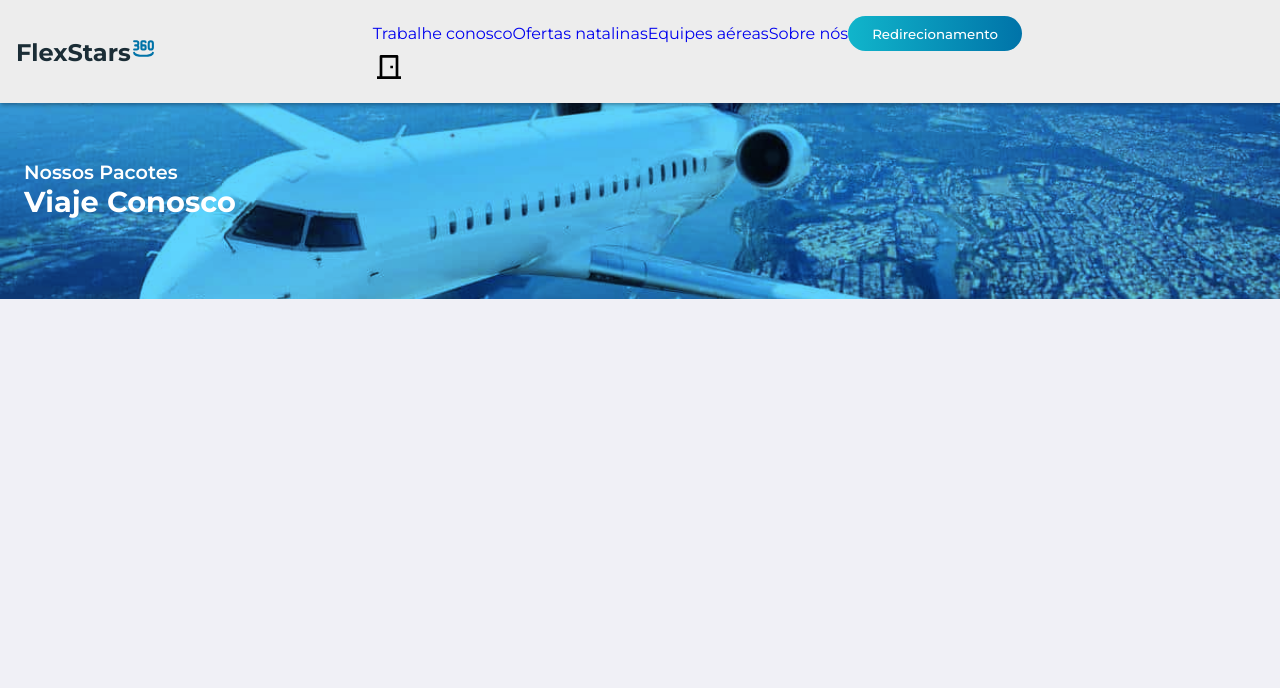
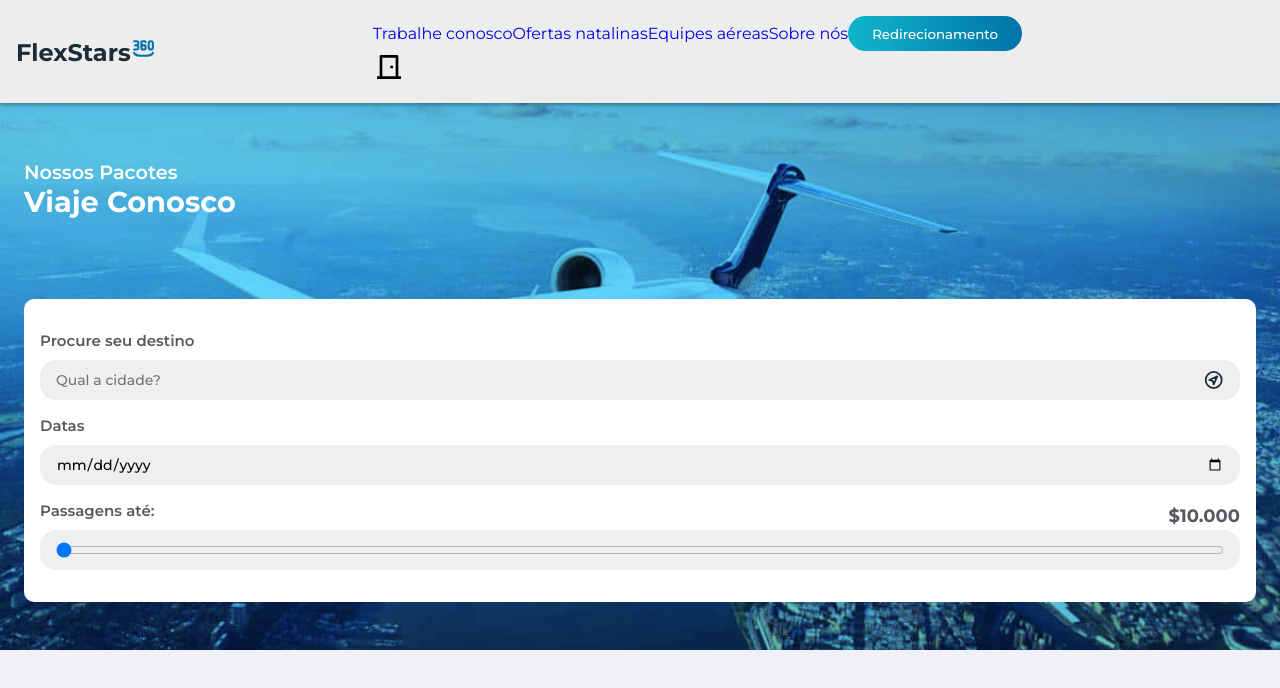
Before and after one commit to RafaelaLavor/Site-de-viagens-ReactJs, a React (Create React App) app: page / in a window 1280 px wide. Shown: the top 688 px of the page. Built offline with nearby package versions, Linux system fonts and the light colour scheme; some icons are missing.

Commit message:
corzinha rgb

```diff
--- a/src/Components/Home/Home.css
+++ b/src/Components/Home/Home.css
@@ -63,4 +63,51 @@
 .home .homeContent .textDiv .homeTitle {
   font-size: 1.8rem;
   position: relative;
+}
+.home .homeContent .cardDiv {
+  background: var(--whiteColor);
+  padding: 2rem 1rem;
+  position: relative;
+  border-radius: 10px;
+  gap: 1rem;
+}
+.home .homeContent .cardDiv label {
+  color: var(--textColor);
+  padding-bottom: 10px;
+  font-size: 15px;
+  font-weight: 600;
+  display: block;
+}
+.home .homeContent .cardDiv .labelTotal {
+  justify-content: space-between;
+  align-items: center;
+}
+.home .homeContent .cardDiv .labelTotal .total {
+  color: var(--textColor);
+  font-size: 18px;
+}
+.home .homeContent .cardDiv .input {
+  background: var(--inputColor);
+  height: 40px;
+  padding: 0 1rem;
+  border-radius: 1rem;
+}
+.home .homeContent .cardDiv .input input {
+  background: none;
+  border: none;
+  outline: none;
+  width: 100%;
+  font-size: 14px;
+  font-weight: 500;
+}
+.home .homeContent .cardDiv .input input::-moz-placeholder {
+  font-size: 14px;
+}
+.home .homeContent .cardDiv .input input::placeholder {
+  font-size: 14px;
+}
+.home .homeContent .cardDiv .input .icon {
+  color: var(--blackColor);
+  font-size: 22px;
+  margin-left: 10px;
 }/*# sourceMappingURL=Home.css.map */
--- a/src/Components/Home/Home.jsx
+++ b/src/Components/Home/Home.jsx
@@ -1,6 +1,7 @@
 import React from "react";
 import "./Home.css"
 import viao from "../../Assets/viao.jpg"
+import { TbGps } from "react-icons/tb";
 
 
 const Home = () => {
@@ -13,8 +14,41 @@ const Home = () => {
                     <span className="smallText">Nossos Pacotes</span>
                     <h1 className="homeTitle">Viaje Conosco</h1>
                 </div>
+
+                <div className="cardDiv grid">
+                    <div className="destinetionInput">
+                        <label htmlFor="city">
+                            <p>Procure seu destino</p>
+                        </label>
+                        <div className="input flex">
+                            <input type="text" placeholder="Qual a cidade?" />
+                            <TbGps className="icon" />
+                        </div>
+                    </div>
+
+                    <div className="dateInput">
+                        <label htmlFor="date">
+                            <p>Datas</p>
+                        </label>
+                        <div className="input flex">
+                            <input type="date" />
+                        </div>
+                    </div>
+
+                    <div className="priceInput">
+                        <div className="labelTotal flex">
+                            <label htmlFor="date">
+                                Passagens até:
+                            </label>
+                            <h4 className="total">$10.000</h4>
+                        </div>
+                        <div className="input flex">
+                            <input type="range" max="10000" min="1000" />
+                        </div>
+                    </div>
+                </div>
             </div>
-        </section>
+        </section >
     )
 }
 
--- a/src/Components/Home/Home.scss
+++ b/src/Components/Home/Home.scss
@@ -66,5 +66,57 @@
                 position: relative;
             }
         }
+
+        .cardDiv {
+            background: var(--whiteColor);
+            padding: 2rem 1rem;
+            position: relative;
+            border-radius: 10px;
+            gap: 1rem;
+
+            label {
+                color: var(--textColor);
+                padding-bottom: 10px;
+                font-size: 15px;
+                font-weight: 600;
+                display: block;
+            }
+
+            .labelTotal {
+                justify-content: space-between;
+                align-items: center;
+
+                .total {
+                    color: var(--textColor);
+                    font-size: 18px;
+                }
+            }
+
+            .input {
+                background: var(--inputColor);
+                height: 40px;
+                padding: 0 1rem;
+                border-radius: 1rem;
+
+                input {
+                    background: none;
+                    border: none;
+                    outline: none;
+                    width: 100%;
+                    font-size: 14px;
+                    font-weight: 500;
+
+                    &::placeholder {
+                        font-size: 14px;
+                    }
+                }
+
+                .icon {
+                    color: var(--blackColor);
+                    font-size: 22px;
+                    margin-left: 10px;
+                }
+            }
+        }
     }
 }
```
Also changed, not shown: 1 other file (tests, documents, lock files or other folders).
